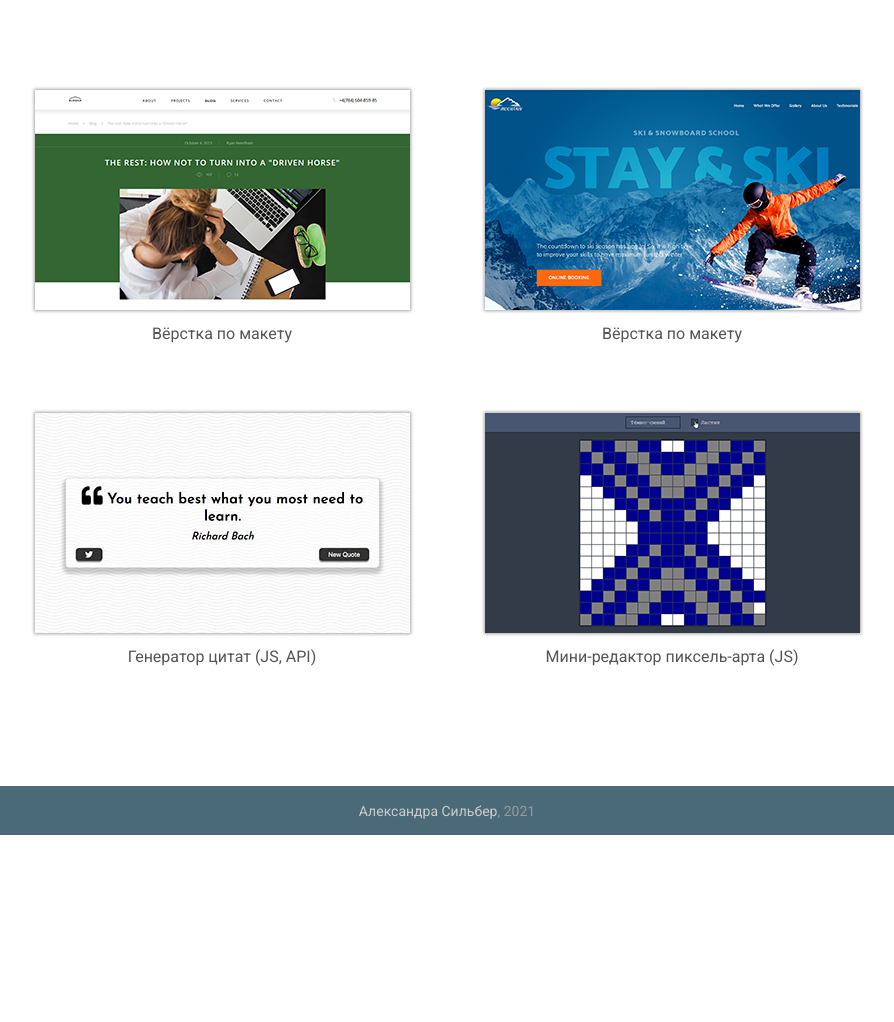
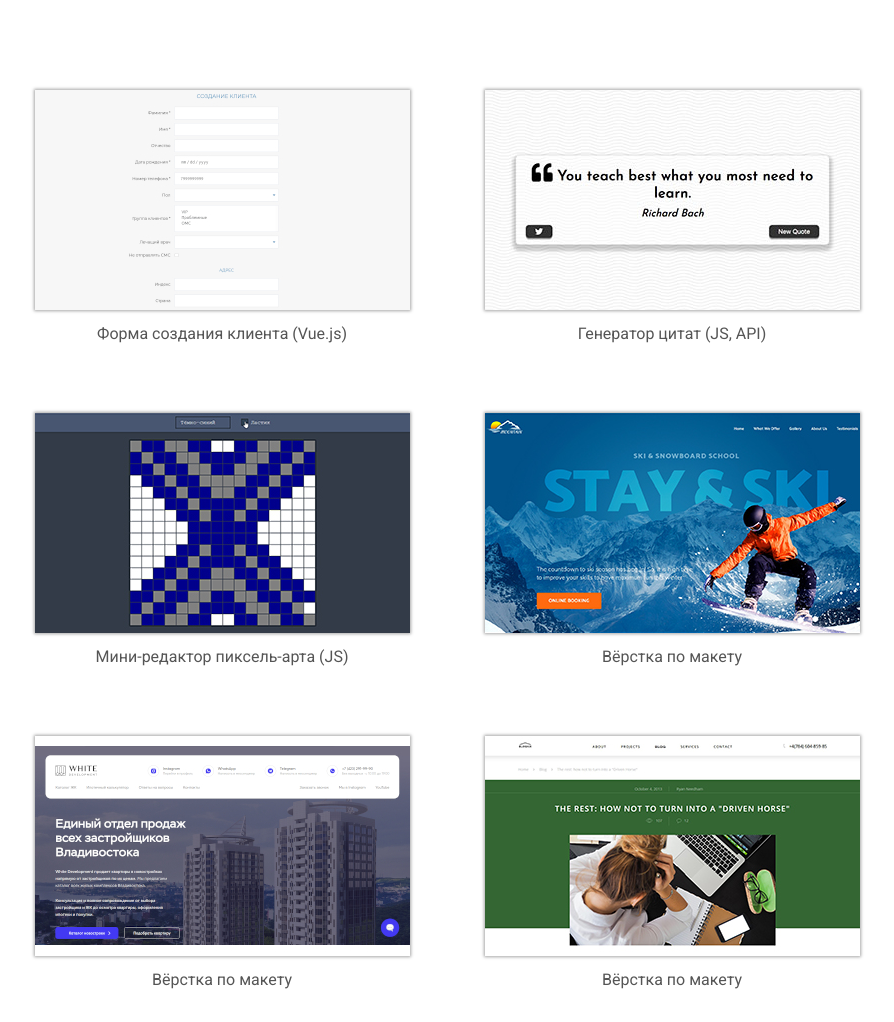
Before and after one commit to Deodaro/silber, a plain HTML site: page index.html in a window 1280 px wide. Shown: the top 1022 px of the page, without its empty margins (193-1087 px from the left). Before the commit the page ends 835 px from the top, so only its background shows below. Drawn offline with nearby package versions, Linux system fonts and the light colour scheme.

Commit message:
Add new projects

```diff
--- a/index.html
+++ b/index.html
@@ -31,10 +31,26 @@
       <div class="container pt">
         <div class="row mt centered">
           <div class="card col-sm-6">
-            <a class="card-image zoom colored" href="https://deodaro.github.io/blogick/index.html"><img
-                class="img-responsive" src="assets/img/portfolio/blogick-220-1.jpg" width="375" height="220"
+            <a class="card-image zoom colored" href="https://deodaro.github.io/customer-form-vue/"><img
+                class="img-responsive" src="assets/img/portfolio/customer-form-220.jpg" width="375" height="220"
                 alt="portfolio item" /></a>
-            <p class="card-text">Вёрстка по макету</p>
+            <p class="card-text">Форма создания клиента (Vue.js)</p>
+          </div>
+          <div class="card col-sm-6">
+            <a class="card-image zoom colored" href="https://deodaro.github.io/random-quote-generator/">
+              <img class="img-responsive" src="assets/img/portfolio/quote-generator-220.jpg" width="375" height="220"
+                alt="portfolio item" /></a>
+            <p class="card-text">Генератор цитат (JS, API)</p>
+          </div>
+        </div>
+
+        <div class="row mt centered">
+          <div class="card col-sm-6">
+            <a class="card-image zoom colored" href="https://deodaro.github.io/pixelart/">
+              <img class="img-responsive" src="assets/img/portfolio/pixelart-220.jpg" width="375" height="220"
+                alt="portfolio item" />
+            </a>
+            <p class="card-text">Мини-редактор пиксель-арта (JS)</p>
           </div>
           <div class="card col-sm-6">
             <a class="card-image zoom colored" href="https://deodaro.github.io/ski-school/index.html"><img
@@ -43,19 +59,19 @@
             <p class="card-text">Вёрстка по макету</p>
           </div>
         </div>
+
         <div class="row mt centered">
           <div class="card col-sm-6">
-            <a class="card-image zoom colored" href="https://deodaro.github.io/random-quote-generator/">
-              <img class="img-responsive" src="assets/img/portfolio/quote-generator-220.jpg" width="375" height="220"
+            <a class="card-image zoom colored" href="https://deodaro.github.io/white/"><img
+                class="img-responsive" src="assets/img/portfolio/white-220.jpg" width="375" height="220"
                 alt="portfolio item" /></a>
-            <p class="card-text">Генератор цитат (JS, API)</p>
+            <p class="card-text">Вёрстка по макету</p>
           </div>
           <div class="card col-sm-6">
-            <a class="card-image zoom colored" href="https://deodaro.github.io/pixelart/">
-              <img class="img-responsive" src="assets/img/portfolio/pixelart-220.jpg" width="375" height="220"
-                alt="portfolio item" />
-            </a>
-            <p class="card-text">Мини-редактор пиксель-арта (JS)</p>
+            <a class="card-image zoom colored" href="https://deodaro.github.io/blogick/index.html"><img
+                class="img-responsive" src="assets/img/portfolio/blogick-220-1.jpg" width="375" height="220"
+                alt="portfolio item" /></a>
+            <p class="card-text">Вёрстка по макету</p>
           </div>
         </div>
       </div>
```
Also changed, not shown: assets/img/portfolio/blogick-220.jpg (deleted), assets/img/portfolio/customer-form-220.jpg (added), assets/img/portfolio/white-220.jpg (added).
